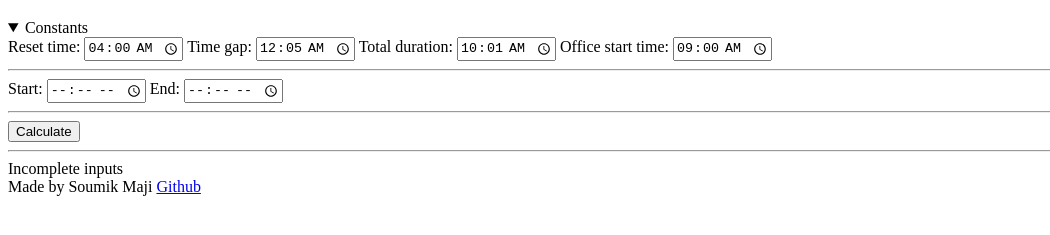
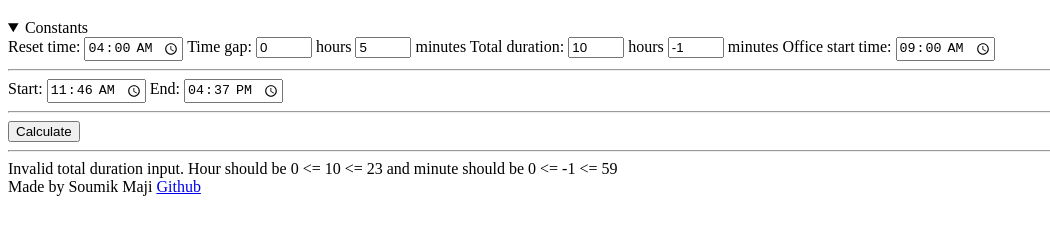
Before and after one commit to Soumik-Maji/tru-time-calc, a plain HTML site: page index.html in a window 1280 px wide. Both pictures are taken after a click on the button "Calculate". Shown: the part 61-296 px from the top of the page, without its empty margins (0-1050 px from the left). Drawn offline with Linux system fonts and the light colour scheme.

Commit message:
changed input from time to number format

```diff
--- a/index.html
+++ b/index.html
@@ -20,13 +20,13 @@
             </label>
             <label>
                 Time gap:
-                <!-- <input type="number" id="gap" value="5"> -->
-                <input type="time" id="gap" value="00:05">
+                <input type="number" id="gap-hr" value="0" min="0" max="23"> hours
+                <input type="number" id="gap-mn" value="5" min="0" max="59"> minutes
             </label>
             <label>
                 Total duration:
-                <!-- <input type="text" id="total" value="10:01"> -->
-                <input type="time" id="total" value="10:01">
+                <input type="number" id="total-hr" value="10" min="0" max="23"> hours
+                <input type="number" id="total-mn" value="-1" min="0" max="59"> minutes
             </label>
             <label>
                 Office start time:
@@ -37,11 +37,11 @@
         <hr>
         <label>
             Start:
-            <input type="time" id="start">
+            <input type="time" id="start" value="11:46">
         </label>
         <label>
             End:
-            <input type="time" id="end">
+            <input type="time" id="end" value="16:37">
         </label>
 
         <hr>
--- a/main.js
+++ b/main.js
@@ -1,9 +1,14 @@
 const resetElm = document.getElementById("reset");
-const gapElm = document.getElementById("gap");
-const totalElm = document.getElementById("total");
+
+const gapHrElm = document.getElementById("gap-hr");
+const gapMnElm = document.getElementById("gap-mn");
+const totalHrElm = document.getElementById("total-hr");
+const totalMnElm = document.getElementById("total-mn");
+
 const morningStartElm = document.getElementById("morning-start");
 const startElm = document.getElementById("start");
 const endElm = document.getElementById("end");
+
 const btnElm = document.getElementById("btn");
 const outputElm = document.getElementById("outputs");
 
@@ -11,20 +16,43 @@ btnElm.addEventListener("click", () => {
 
     // INPUT VALIDATION
     if (resetElm.value === "" ||
-        gapElm.value === "" ||
-        totalElm.value === "" ||
+        gapHrElm.value === "" || gapMnElm.value === "" ||
+        totalHrElm.value === "" || totalMnElm.value === "" ||
         morningStartElm.value === "" ||
         startElm.value === "" ||
         endElm.value === ""
     ) {
-        outputElm.innerText = "Incomplete inputs";
+        outputElm.innerHTML = "<span class='error'>Incomplete inputs</span>";
+        return;
+    }
+
+    // gap & total VALIDATION
+    const gapHrVal = parseInt(gapHrElm.value);
+    const gapMnVal = parseInt(gapMnElm.value);
+
+    if (gapHrVal < 0 || gapHrVal > 23 ||
+        gapMnVal < 0 || gapMnVal > 59
+    ) {
+        outputElm.innerHTML = `<span class='error'>Invalid time gap input.
+        Hour should be 0 <= <span class='inp'>${gapHrVal}</span> <= 23 and minute should be 0 <= ${gapMnVal} <= 59</span>`;
+        return;
+    }
+
+    const totalHrVal = parseInt(totalHrElm.value);
+    const totalMnVal = parseInt(totalMnElm.value);
+
+    if (totalHrVal < 0 || totalHrVal > 23 ||
+        totalMnVal < 0 || totalMnVal > 59
+    ) {
+        outputElm.innerHTML = `<span class='error'>Invalid total duration input.
+        Hour should be 0 <= <span class='inp'>${totalHrVal}</span> <= 23 and minute should be 0 <= ${totalMnVal} <= 59</span>`;
         return;
     }
 
     // INPUTS TO TIME OBJECT
     const reset = Time.create(resetElm.value);
-    const gap = Time.create(gapElm.value);
-    const total = Time.create(totalElm.value);
+    const gap = Time.create(`${gapHrVal}:${gapMnVal}`);
+    const total = Time.create(`${totalHrVal}:${totalMnVal}`);
     let morningStart = Time.create(morningStartElm.value);
     let start = Time.create(startElm.value);
     let end = Time.create(endElm.value);
@@ -35,7 +63,7 @@ btnElm.addEventListener("click", () => {
     end = Time.toResetRelative(end, reset);
 
     if (start.time > end.time) {
-        outputElm.innerText = `Start time ${Time.fromResetRelative(start, reset).show12()} is after end time ${Time.fromResetRelative(end, reset).show12()}`;
+        outputElm.innerHTML = `<span class='error'>Start time ${Time.fromResetRelative(start, reset).show12()} is after end time ${Time.fromResetRelative(end, reset).show12()}</span>`;
         return;
     }
 
@@ -44,10 +72,10 @@ btnElm.addEventListener("click", () => {
     const actual = end.sub(start);
 
     if (actual.time >= total.time) { // no need to calculate if total achieved
-        outputStr = `
+        outputStr = `<span class='error'>
             ${actual.show24()} hours covered.<br>
             You have done enough already.<br>
-            Take some rest!
+            Take some rest!</span>
         `;
     }
     else {
@@ -95,3 +123,5 @@ function getRow(message, st, ed, reset) {
         </tr>
     `;
 }
+
+btn.click();
```
